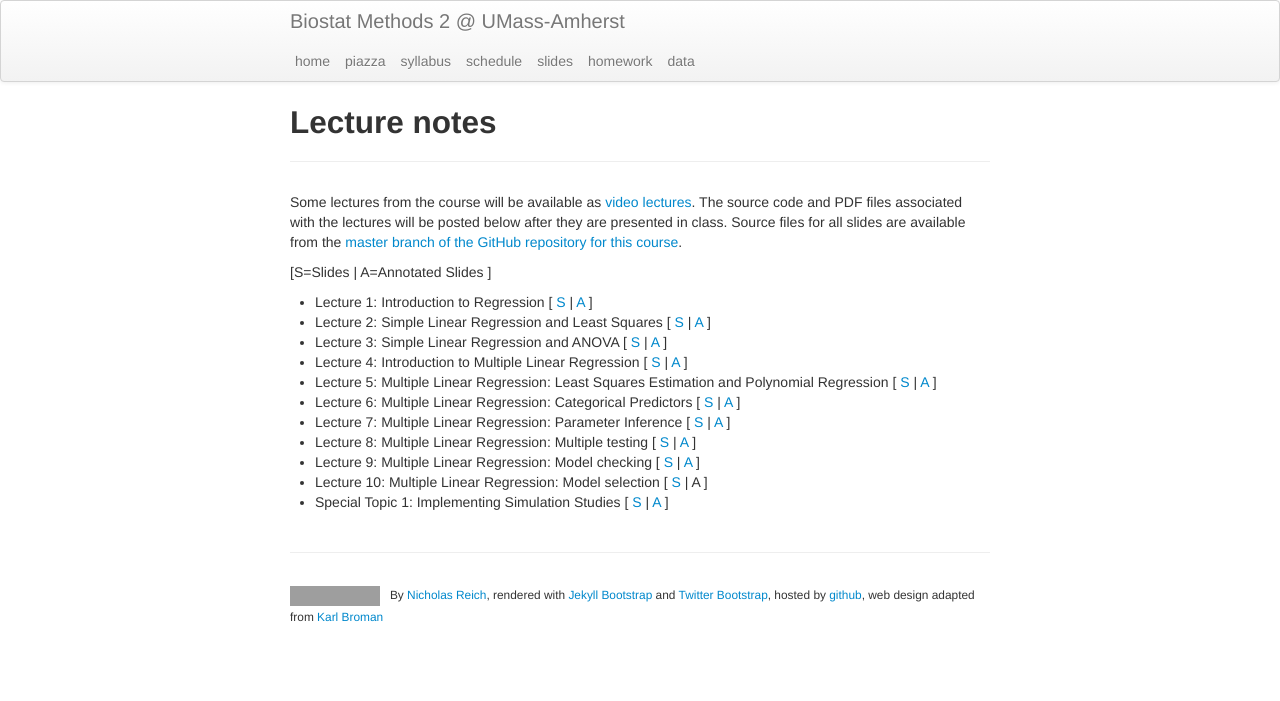
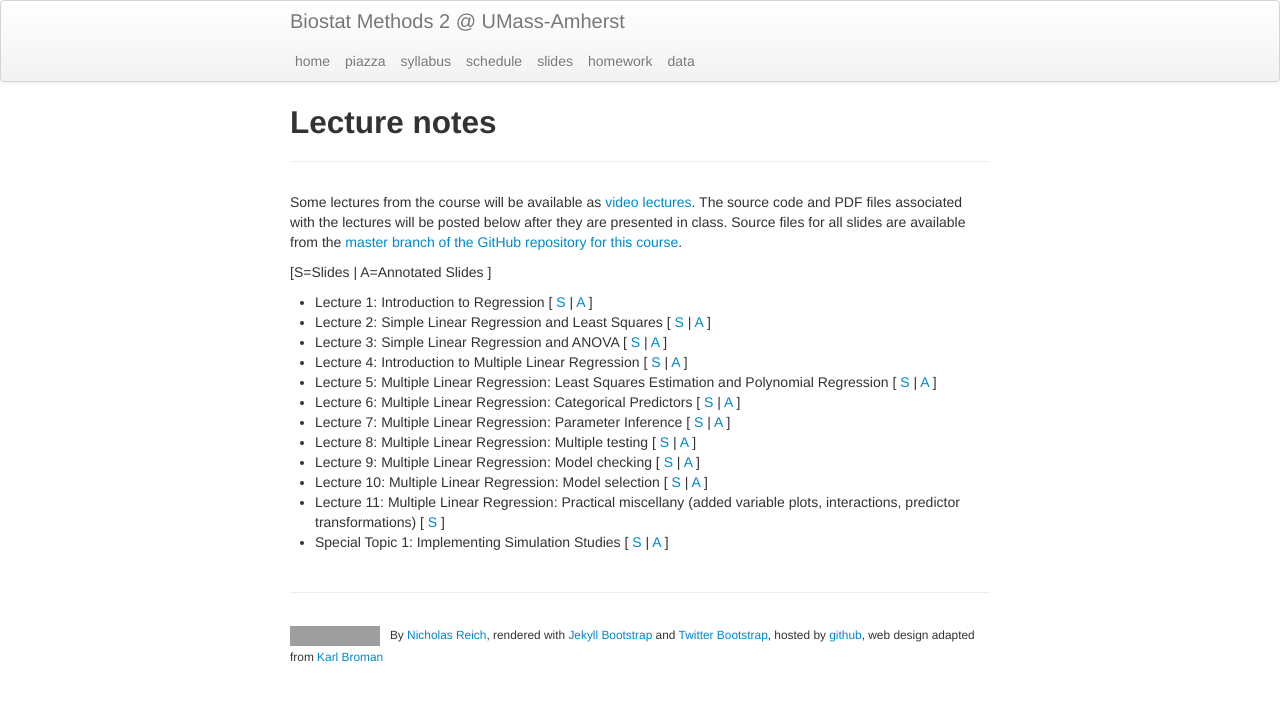
Before and after one commit to nickreich/stat-modeling-2015, a Jekyll site: the page built from pages/slides.md, in a window 1280 px wide. Shown: the top 701 px of the page. Built offline with Jekyll 4.4.1, drawn with Linux system fonts in a browser that asks for light colours; grey boxes are pictures that could not be loaded.

Commit message:
slide updates.

```diff
--- a/pages/slides.md
+++ b/pages/slides.md
@@ -18,7 +18,8 @@ Some lectures from the course will be available as [video lectures](https://umas
 * Lecture 7: Multiple Linear Regression: Parameter Inference \[ [S](../assets/lectures/lecture7-mlr-inference/lecture7-mlr-inference.pdf) \|  [A](../assets/lectures/lecture7-mlr-inference/lecture7-mlr-inference-annotated.pdf)  \]
 * Lecture 8: Multiple Linear Regression: Multiple testing \[ [S](../assets/lectures/lecture8-mlr-multiple-testing/lecture8-mlr-multiple-testing.pdf) \| [A](../assets/lectures/lecture8-mlr-multiple-testing/lecture8-mlr-multiple-testing-annotated.pdf) \]
 * Lecture 9: Multiple Linear Regression: Model checking \[ [S](../assets/lectures/lecture9-mlr-model-checking/lecture9-mlr-model-checking.pdf) \| [A](../assets/lectures/lecture9-mlr-model-checking/lecture9-mlr-model-checking-annotated.pdf) \]
-* Lecture 10: Multiple Linear Regression: Model selection \[ [S](../assets/lectures/lecture10-mlr-model-selection/lecture10-mlr-model-selection.pdf) \| A \]
+* Lecture 10: Multiple Linear Regression: Model selection \[ [S](../assets/lectures/lecture10-mlr-model-selection/lecture10-mlr-model-selection.pdf) \| [A](../assets/lectures/lecture10-mlr-model-selection/lecture10-mlr-model-selection-annotated.pdf) \]
+* Lecture 11: Multiple Linear Regression: Practical miscellany (added variable plots, interactions, predictor transformations) \[ [S](../assets/lectures/lecture11-mlr-interaction-transformation/lecture11-mlr-interactions-transformations.pdf) \]
 * Special Topic 1: Implementing Simulation Studies \[ [S](../assets/lectures/specialtopic1-simulation/specialtopic1-simulation.pdf) \| [A](../assets/lectures/specialtopic1-simulation/specialtopic1-simulation-annotated.pdf) \]
 
 <!--
```
Also changed, not shown: pages/schedule.md (+1 -1 lines), 1 other file.
